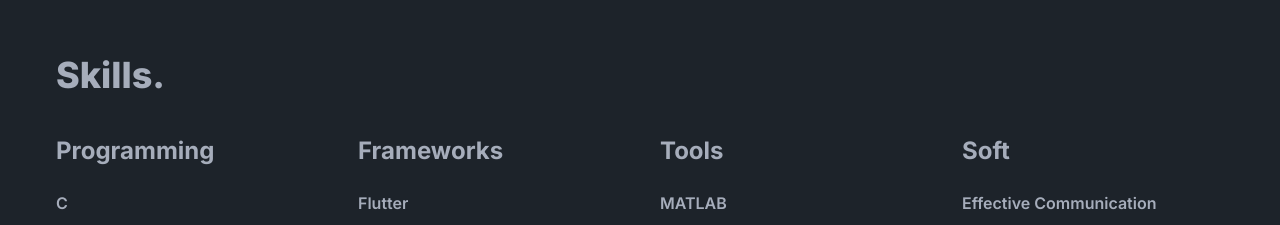
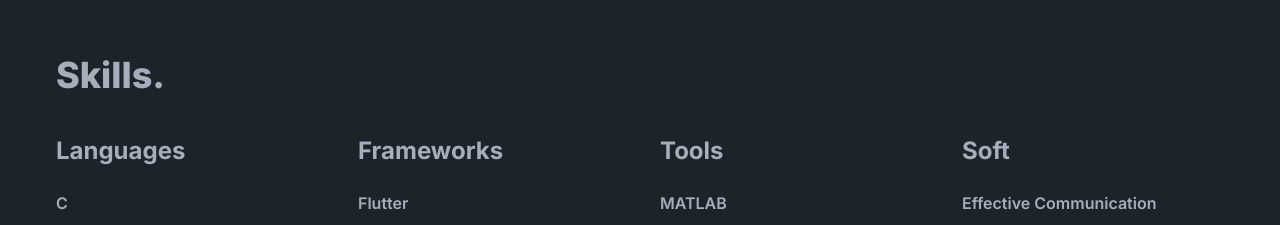
Before and after one commit to AbdElrahmanaymen/portfolio, a Next.js app: page / in a window 1280 px wide. Shown: the part 1785-2010 px from the top of the page. Built offline with nearby package versions, Linux system fonts and the light colour scheme.

Commit message:
Update skills.tsx

```diff
--- a/app/components/skills/skills.tsx
+++ b/app/components/skills/skills.tsx
@@ -2,14 +2,14 @@
 
 const Skills = () => {
   return (
-    <div className="h-screen flex flex-col justify-center px-14">
+    <div className="min-h-screen flex flex-col justify-center px-14">
       <div className="prose">
         <h1>Skills.</h1>
       </div>
       <div className="grid grid-cols-2 xl:grid-cols-4 gap-10 py-10">
-        <div className="grid flex-grow">
+        <div className="grid flex-grow ">
           <div className="prose">
-            <h2>Programming</h2>
+            <h2>Languages</h2>
             <h4>C</h4>
             <h4>C++</h4>
             <h4>Python</h4>
```
